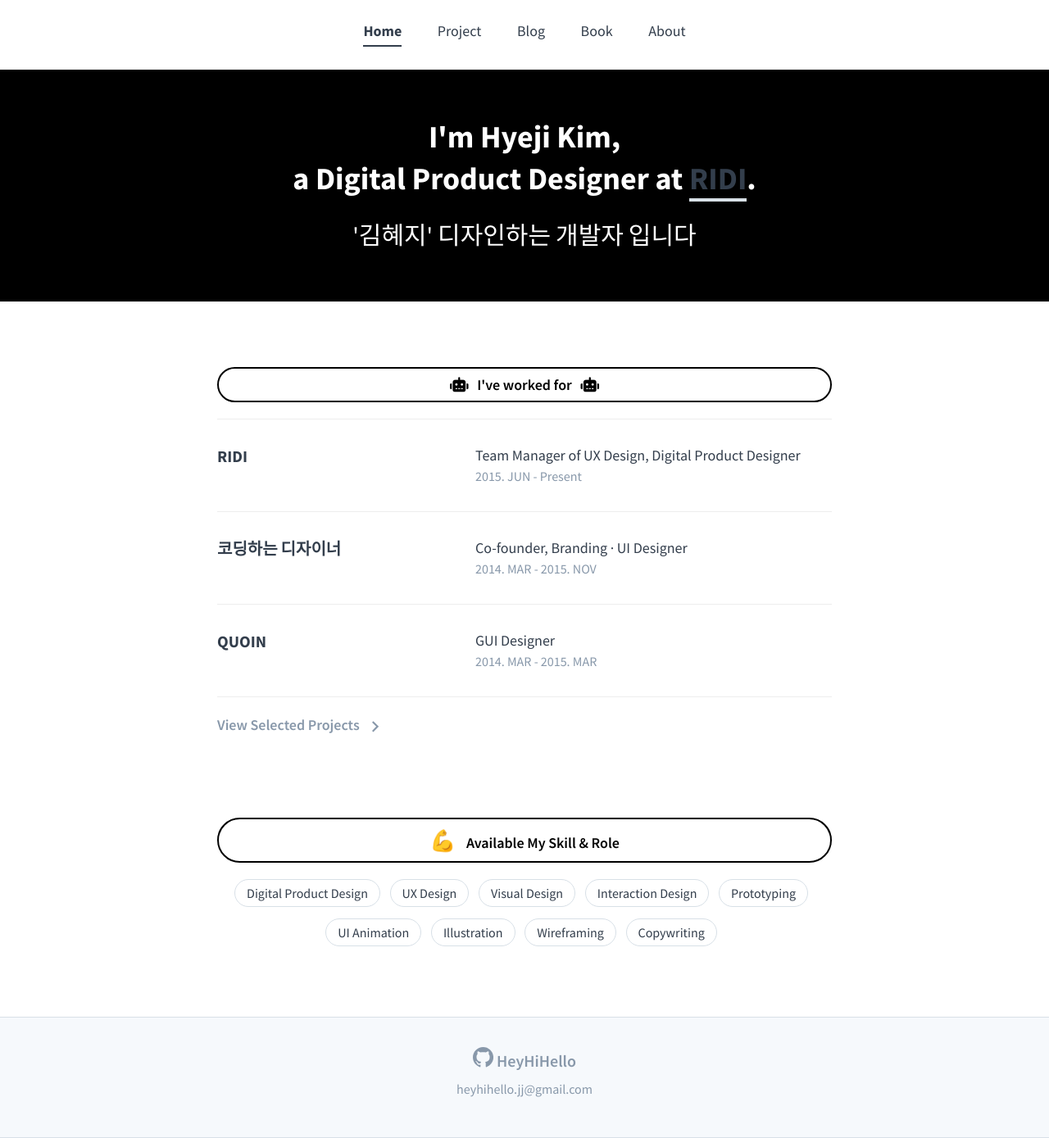
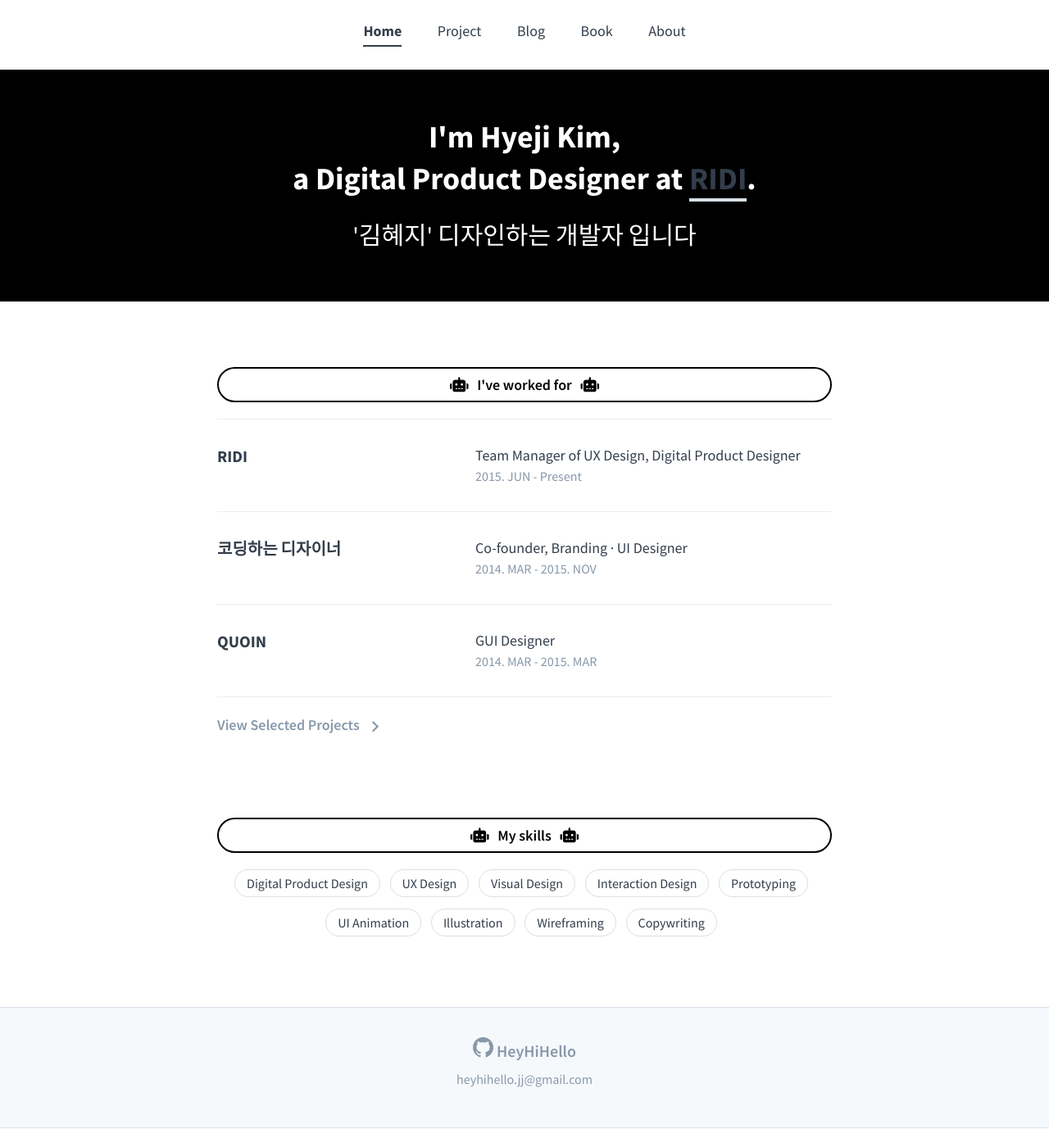
Before and after one commit to HeyHiHello17/HeyHiHello17.github.io, a Jekyll site: the page built from index.md, in a window 1280 px wide. Shown: the whole page at 82% size. Built offline with Jekyll 4.4.1, drawn with Linux system fonts in a browser that asks for light colours; nearby versions of some CDN libraries.

Commit message:
#스킬 변경

```diff
--- a/_includes/resume.html
+++ b/_includes/resume.html
@@ -28,10 +28,10 @@
 <section class="skill">
     <div class="resume-info">
         <p class="second-label">
-            <span class="label-emoji">
-                &#x1F4AA;
-            </span>
-            &nbsp; Available My Skill & Role
+            <i class="fas fa-robot"></i>
+            &nbsp; My skills &nbsp;
+            <i class="fas fa-robot"></i>
+
         </p>
     </div>
     <ul>
```
